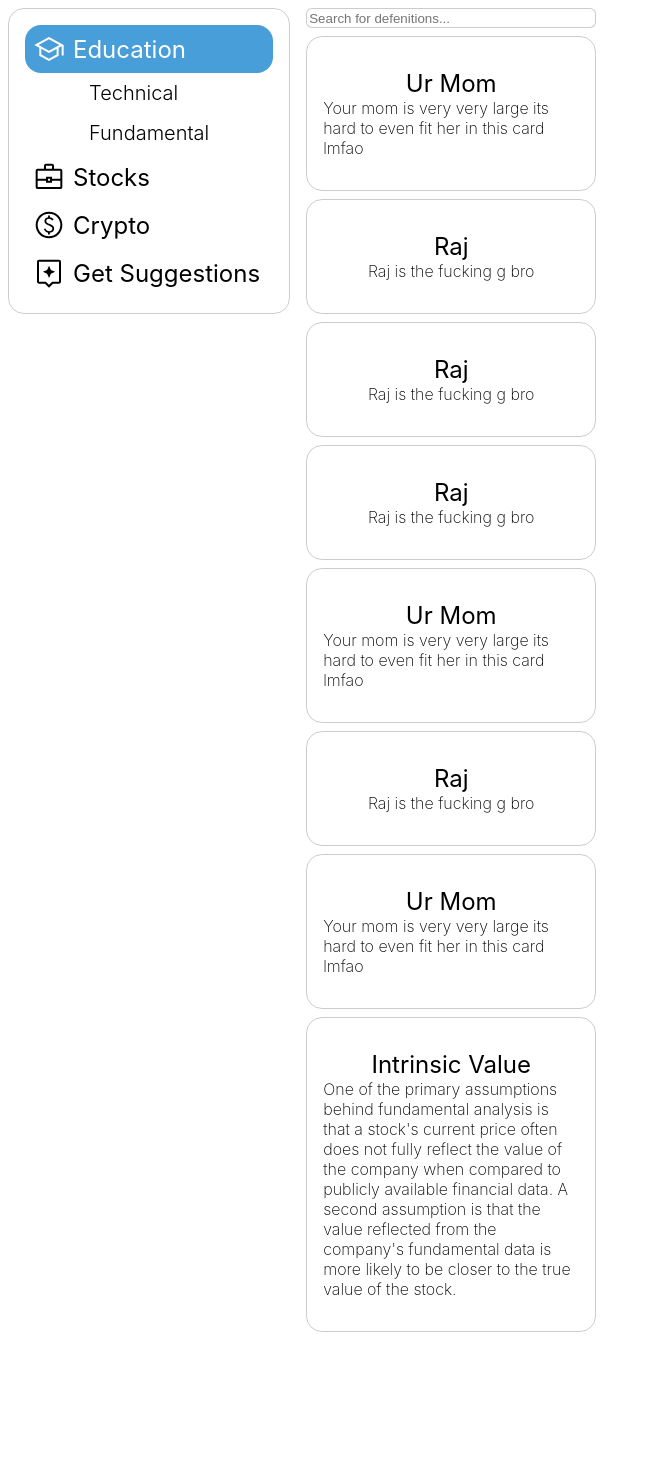
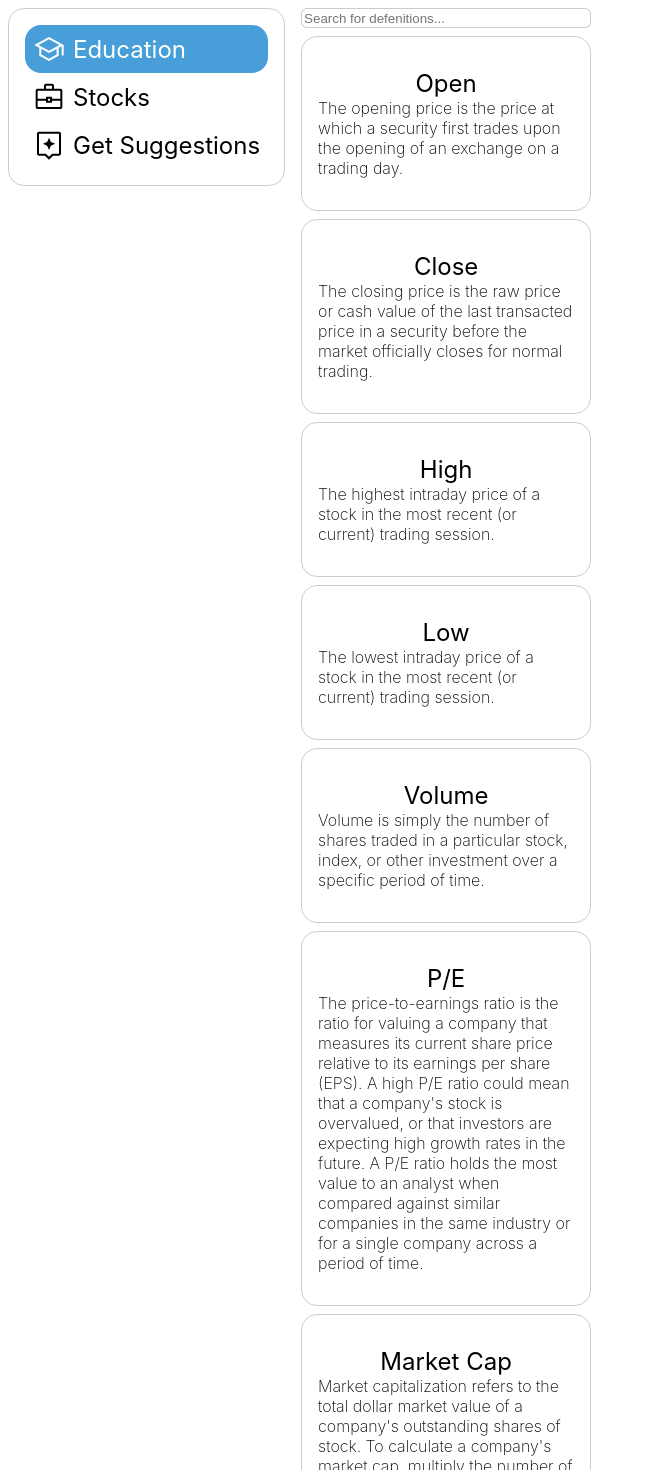
Before and after one commit to Waseem-Alkasbutrus/HackUTD2022-All-in-One-Invest, a React (Create React App) app: page / in a window 1280 px wide. Shown: the top 1470 px of the page, without its empty margins (0-651 px from the left). Before the commit the page ends 1340 px from the top, so only its background shows below. Built offline with nearby package versions, Linux system fonts and the light colour scheme.

Commit message:
added terms and stocks

```diff
--- a/src/App.js
+++ b/src/App.js
@@ -21,30 +21,54 @@ function App() {
     <div className='app-div'>
       <div className="menu-div">
           <Item clickFunc={() => setTabIndex(1)} active={tabIndex === 1? "tab active-tab": "tab"} icon={LearnIcon} label="Education" />
-          <SubItem label="Technical" />
-          <SubItem label="Fundamental" />
           <Item clickFunc={() => setTabIndex(2)} active={tabIndex === 2? "tab active-tab": "tab"} icon={StocksIcon} label="Stocks" />
-          <Item clickFunc={() => setTabIndex(3)} active={tabIndex === 3? "tab active-tab": "tab"} icon={CryptoIcon} label="Crypto" />
           <Item clickFunc={() => setTabIndex(4)} active={tabIndex === 4? "tab active-tab": "tab"} icon={SuggestionsIcon} label="Get Suggestions" />
       </div>
 
       <div className={tabIndex === 1? '.content-div': 'hidden-content-div'}>
         <GridContainer>
-          <Definition term="Ur Mom" definition="Your mom is very very large its hard to even fit her in this card lmfao" />
-          <Definition term="Raj" definition="Raj is the fucking g bro" />
-          <Definition term="Raj" definition="Raj is the fucking g bro" />
-          <Definition term="Raj" definition="Raj is the fucking g bro" />
-          <Definition term="Ur Mom" definition="Your mom is very very large its hard to even fit her in this card lmfao" />
-          <Definition term="Raj" definition="Raj is the fucking g bro" />
-          <Definition term="Ur Mom" definition="Your mom is very very large its hard to even fit her in this card lmfao" />
-          <Definition term="Intrinsic Value" definition="One of the primary assumptions behind fundamental analysis is that a stock's current price often does not fully reflect the value of the company when compared to publicly available financial data. A second assumption is that the value reflected from the company's fundamental data is more likely to be closer to the true value of the stock." />
+          <Definition term="Open" definition="The opening price is the price at which a security first trades upon the opening of an exchange on a trading day." />
+          <Definition term="Close" definition="The closing price is the raw price or cash value of the last transacted price in a security before the market officially closes for normal trading." />
+          <Definition term="High" definition="The highest intraday price of a stock in the most recent (or current) trading session." />
+          <Definition term="Low" definition="The lowest intraday price of a stock in the most recent (or current) trading session." />
+          <Definition term="Volume" definition="Volume is simply the number of shares traded in a particular stock, index, or other investment over a specific period of time." />
+          <Definition term="P/E" definition="The price-to-earnings ratio is the ratio for valuing a company that measures its current share price relative to its earnings per share (EPS). A high P/E ratio could mean that a company's stock is overvalued, or that investors are expecting high growth rates in the future. A P/E ratio holds the most value to an analyst when compared against similar companies in the same industry or for a single company across a period of time." />
+          <Definition term="Market Cap" definition="Market capitalization refers to the total dollar market value of a company's outstanding shares of stock. To calculate a company's market cap, multiply the number of outstanding shares by the current market value of one share. Market cap is often used to determine a company's size, then evaluate the company's financial performance to other companies of various sizes." />
+          <Definition term="52 Week High" definition="The 52-week high is the highest price at which a security, such as a stock, has traded during the time period that equates to one year." />
+          <Definition term="52 Week Low" definition="The 52-week low is the lowest price at which a security, such as a stock, has traded during the time period that equates to one year." />
+          <Definition term="Average Volume" definition="Average daily trading volume (ADTV) is the average number of shares traded within a day in a given stock. Sizable volume increases signify something is changing in the stock that is attracting more interest. This could be bearish or bullish depending on which way the price is heading. Decreasing volume shows interest is waning, but even declining volume is useful because when higher volume returns there is often a strong price push as well." />
+          <Definition term="Yield" definition="Yield refers to the earnings generated and realized on an investment over a particular period of time. It's expressed as a percentage based on the invested amount, current market value, or face value of the security. Higher yields are perceived to be an indicator of lower risk and higher income, but a high yield may not always be a positive, such as the case of a rising dividend yield due to a falling stock price." />
+          <Definition term="Beta" definition="Beta (β) is a measure of the volatility—or systematic risk—of a security or portfolio compared to the market as a whole (usually the S&P 500). Stocks with betas higher than 1.0 can be interpreted as more volatile than the S&P 500. Beta data about an individual stock can only provide an investor with an approximation of how much risk the stock will add to a (presumably) diversified portfolio." />
+          <Definition term="EPS" definition="Earnings per share (EPS) is calculated as a company's profit divided by the outstanding shares of its common stock. The resulting number serves as an indicator of a company's profitability. A higher EPS indicates greater value because investors will pay more for a company's shares if they think the company has higher profits relative to its share price." />
+          <Definition term="Simple Moving Average (SMA)" definition="Simple moving averages calculate the average of a range of prices by the number of periods within that range. It is a technical indicator that can aid in determining if an asset price will continue or if it will reverse a bull or bear trend." />
+          <Definition term="Exponential Moving Average (EMA)" definition="Exponential moving averages (EMAs) are designed to see price trends over specific time frames, such as 50 or 100 days. Compared to simple moving averages, EMAs give greater weight to recent (more relevant) data." />
+          <Definition term="Bollinger Bands" definition="Bollinger BandsÂ® are a technical analysis tool developed by John Bollinger for generating oversold or overbought signals. The upper and lower bands are typically 2 standard deviations +/- from a 20-day simple moving average (which is the center line), but they can be modified. When the price continually touches the upper Bollinger Band, it can indicate an overbought signal while continually touching the lower band indicates an oversold signal." />
         </GridContainer>
       </div>
 
       <div className={tabIndex === 2? '.content-div': 'hidden-content-div'}>
-        {/* <CardList>
+        <CardList>
           <ItemCard ticker={Stocks[0].ticker} name={Stocks[0].name} price={Stocks[0].price} change={Stocks[0].change}/>
-        </CardList> */}
+          <ItemCard ticker={Stocks[1].ticker} name={Stocks[1].name} price={Stocks[1].price} change={Stocks[1].change}/>
+          <ItemCard ticker={Stocks[2].ticker} name={Stocks[2].name} price={Stocks[2].price} change={Stocks[2].change}/>
+          <ItemCard ticker={Stocks[3].ticker} name={Stocks[3].name} price={Stocks[3].price} change={Stocks[3].change}/>
+          <ItemCard ticker={Stocks[4].ticker} name={Stocks[4].name} price={Stocks[4].price} change={Stocks[4].change}/>
+          <ItemCard ticker={Stocks[5].ticker} name={Stocks[5].name} price={Stocks[5].price} change={Stocks[5].change}/>
+          <ItemCard ticker={Stocks[6].ticker} name={Stocks[6].name} price={Stocks[6].price} change={Stocks[6].change}/>
+          <ItemCard ticker={Stocks[7].ticker} name={Stocks[7].name} price={Stocks[7].price} change={Stocks[7].change}/>
+          <ItemCard ticker={Stocks[8].ticker} name={Stocks[8].name} price={Stocks[8].price} change={Stocks[8].change}/>
+          <ItemCard ticker={Stocks[9].ticker} name={Stocks[9].name} price={Stocks[9].price} change={Stocks[9].change}/>
+          <ItemCard ticker={Stocks[10].ticker} name={Stocks[10].name} price={Stocks[10].price} change={Stocks[10].change}/>
+          <ItemCard ticker={Stocks[11].ticker} name={Stocks[11].name} price={Stocks[11].price} change={Stocks[11].change}/>
+          <ItemCard ticker={Stocks[12].ticker} name={Stocks[12].name} price={Stocks[12].price} change={Stocks[12].change}/>
+          <ItemCard ticker={Stocks[13].ticker} name={Stocks[13].name} price={Stocks[13].price} change={Stocks[13].change}/>
+          <ItemCard ticker={Stocks[14].ticker} name={Stocks[14].name} price={Stocks[14].price} change={Stocks[14].change}/>
+          <ItemCard ticker={Stocks[15].ticker} name={Stocks[15].name} price={Stocks[15].price} change={Stocks[15].change}/>
+          <ItemCard ticker={Stocks[16].ticker} name={Stocks[16].name} price={Stocks[16].price} change={Stocks[16].change}/>
+          <ItemCard ticker={Stocks[17].ticker} name={Stocks[17].name} price={Stocks[17].price} change={Stocks[17].change}/>
+          <ItemCard ticker={Stocks[18].ticker} name={Stocks[18].name} price={Stocks[18].price} change={Stocks[18].change}/>
+          <ItemCard ticker={Stocks[19].ticker} name={Stocks[19].name} price={Stocks[19].price} change={Stocks[19].change}/>
+        </CardList>
       </div>
     </div>
   );
--- a/src/components/CardList.js
+++ b/src/components/CardList.js
@@ -9,8 +9,10 @@ export default function CardList({children}) {
     return (
         <div className="outer-container">
             <input onChange={(event) => {setSearchTerm(event.target.value)}} className="search" type="text" placeholder="Search..."></input>
+
             <div className="content-container">
-                {children.filter((card) => {return card.props.ticker.toLowerCase().includes(searchTerm.toLowerCase()) || card.props.name.toLowerCase().includes(searchTerm.toLowerCase())})}
+                {children}
+                {/* {children.filter((card) => { card.props.ticker.toLowerCase().includes(searchTerm.toLowerCase()) || card.props.name.toLowerCase().includes(searchTerm.toLowerCase())})} */}
             </div>
         </div>
     )
```
